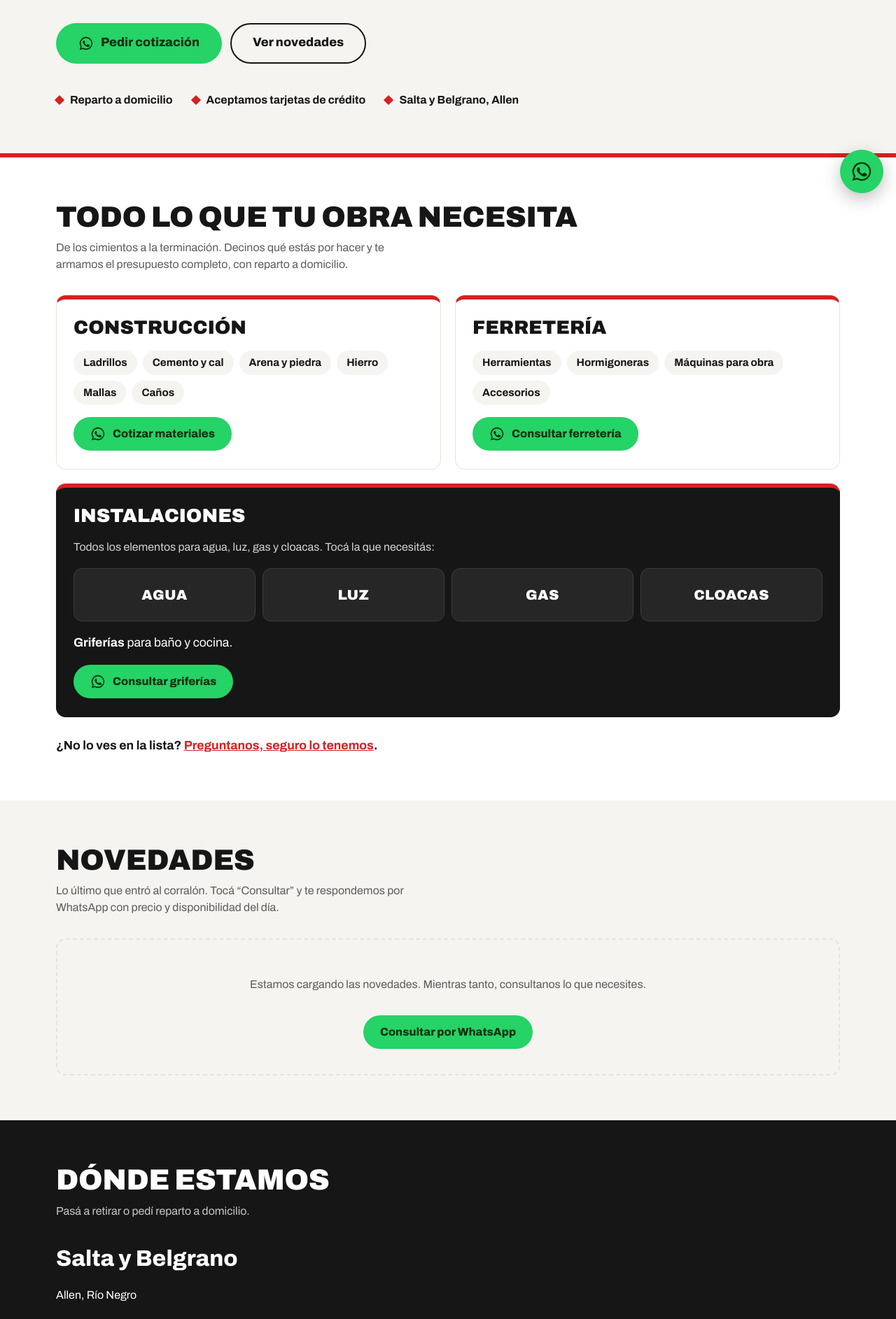
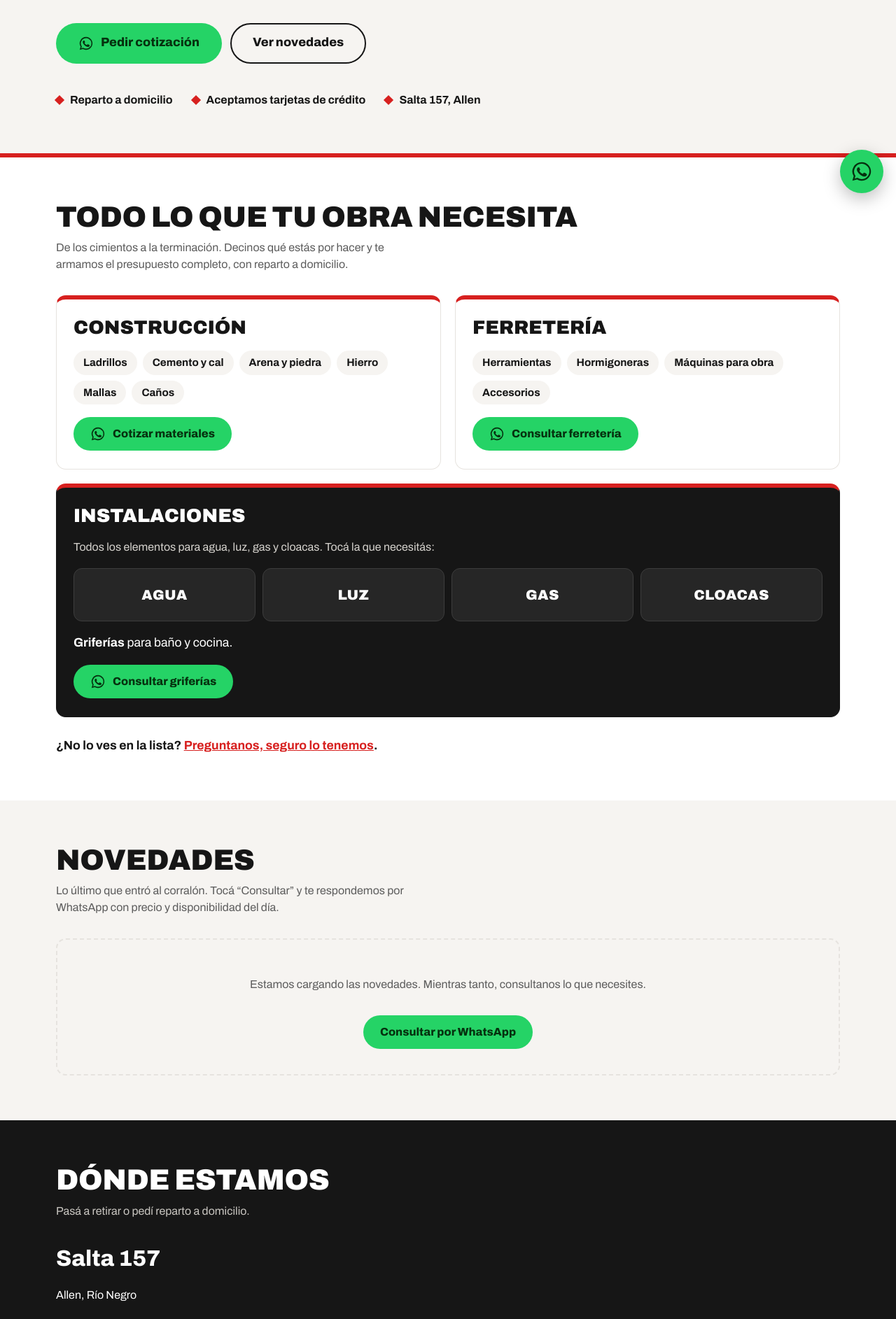
Before and after one commit to ElbarbasMostacho/almacen-de-materiales, a plain HTML site: page index.html in a window 1280 px wide. Shown: the part 506-2391 px from the top of the page at 70% size. Drawn offline with Linux system fonts and the light colour scheme; no server answers.

Commit message:
Dirección: Salta 157
Co-Authored-By: Claude Fable 5.2 <noreply@anthropic.com>

```diff
--- a/index.html
+++ b/index.html
@@ -43,7 +43,7 @@
         <ul class="datos">
           <li>Reparto a domicilio</li>
           <li>Aceptamos tarjetas de crédito</li>
-          <li>Salta y Belgrano, Allen</li>
+          <li>Salta 157, Allen</li>
         </ul>
       </div>
     </section>
@@ -96,10 +96,10 @@
       <div class="contenedor">
         <h2>Dónde estamos</h2>
         <p class="intro">Pasá a retirar o pedí reparto a domicilio.</p>
-        <p class="direccion">Salta y Belgrano</p>
+        <p class="direccion">Salta 157</p>
         <p>Allen, Río Negro</p>
         <div class="acciones" style="margin-top:24px">
-          <a class="btn btn-linea" target="_blank" rel="noopener" href="https://www.google.com/maps/search/?api=1&query=Salta+y+Belgrano%2C+Allen%2C+R%C3%ADo+Negro">Cómo llegar</a>
+          <a class="btn btn-linea" target="_blank" rel="noopener" href="https://www.google.com/maps/search/?api=1&query=Salta+157%2C+Allen%2C+R%C3%ADo+Negro">Cómo llegar</a>
           <a class="btn btn-wa" data-wa href="https://wa.me/5492984367782"><svg aria-hidden="true"><use href="#ico-wa"/></svg>2984 36-7782</a>
         </div>
       </div>
```
